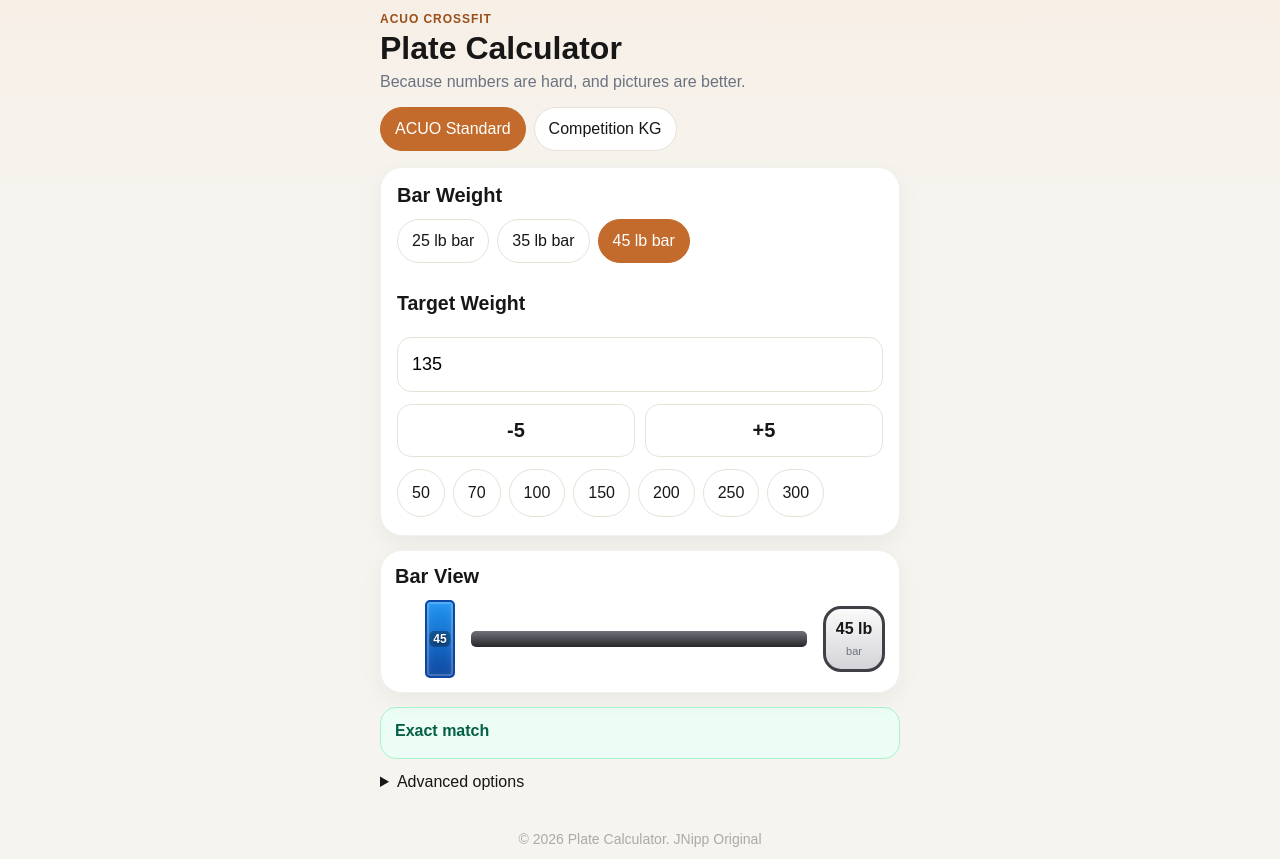
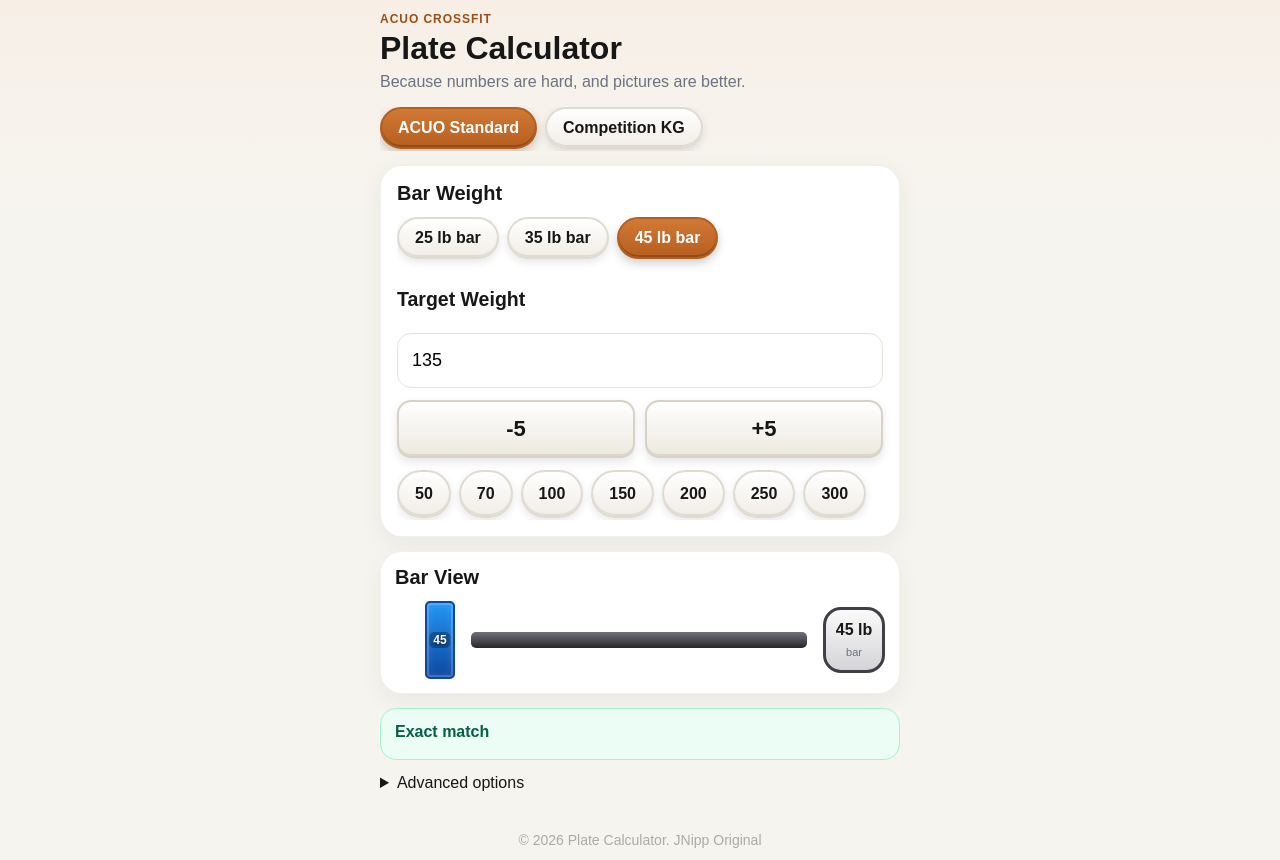
Before and after one commit to jdnipp/Plate_Calc_mobile_v2, a React (Vite) app: page / in a window 1280 px wide. Built offline with nearby package versions, Linux system fonts and the light colour scheme.

Commit message:
Add button styles and effects to styles.css

```diff
--- a/src/styles.css
+++ b/src/styles.css
@@ -138,3 +138,79 @@ h1{margin:0;font-size:32px}
   .hero-result strong{font-size:22px}
   /*.plate-label{font-size:8px;top:5px}*/
 }
+/* === REAL APP BUTTONS === */
+
+button {
+  appearance: none;
+  border: none;
+  border-radius: 14px;
+  padding: 14px 18px;
+  font-weight: 600;
+  font-size: 16px;
+  cursor: pointer;
+  transition: all 0.08s ease;
+  -webkit-tap-highlight-color: transparent;
+}
+
+/* PRESS EFFECT (this is the magic) */
+button:active {
+  transform: translateY(2px) scale(0.98);
+  box-shadow: 0 2px 4px rgba(0,0,0,0.2) inset;
+}
+
+/* === PRIMARY (main actions) === */
+.primary {
+  background: linear-gradient(180deg, #d17a36 0%, #b55e1f 100%);
+  color: white;
+  box-shadow:
+    0 6px 14px rgba(0,0,0,0.2),
+    inset 0 -3px 0 rgba(0,0,0,0.2);
+}
+
+/* hover (desktop only really) */
+.primary:hover {
+  filter: brightness(1.05);
+}
+
+/* === SECONDARY (like +/-) === */
+.secondary {
+  background: linear-gradient(180deg, #ffffff 0%, #ece8df 100%);
+  border: 2px solid #d8d2c6;
+  color: #171717;
+  box-shadow:
+    0 4px 10px rgba(0,0,0,0.1),
+    inset 0 -2px 0 rgba(0,0,0,0.08);
+}
+
+/* === PILL BUTTONS (weights / bar options) === */
+.pill {
+  border-radius: 999px;
+  border: 2px solid #e0dbd1;
+  background: linear-gradient(180deg, #ffffff 0%, #f1ede6 100%);
+  padding: 10px 16px;
+  font-weight: 600;
+  box-shadow:
+    0 3px 8px rgba(0,0,0,0.1),
+    inset 0 -2px 0 rgba(0,0,0,0.08);
+}
+
+/* ACTIVE pill */
+.pill.active {
+  background: linear-gradient(180deg, #d17a36 0%, #b55e1f 100%);
+  color: white;
+  border-color: #b55e1f;
+  box-shadow:
+    0 4px 10px rgba(0,0,0,0.2),
+    inset 0 -2px 0 rgba(0,0,0,0.2);
+}
+
+/* Bigger +/- buttons */
+.secondary.big {
+  font-size: 22px;
+  font-weight: 700;
+}
+
+/* === OPTIONAL: subtle tap flash (mobile feel) === */
+button:focus {
+  outline: none;
+}
```
